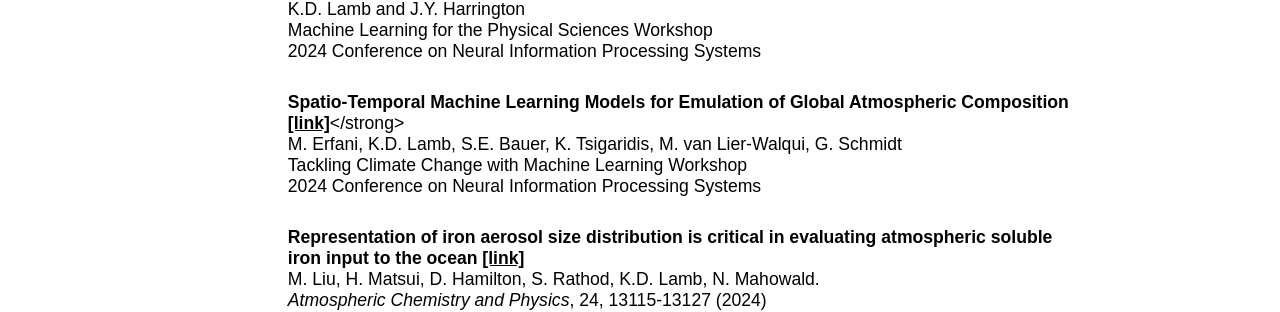
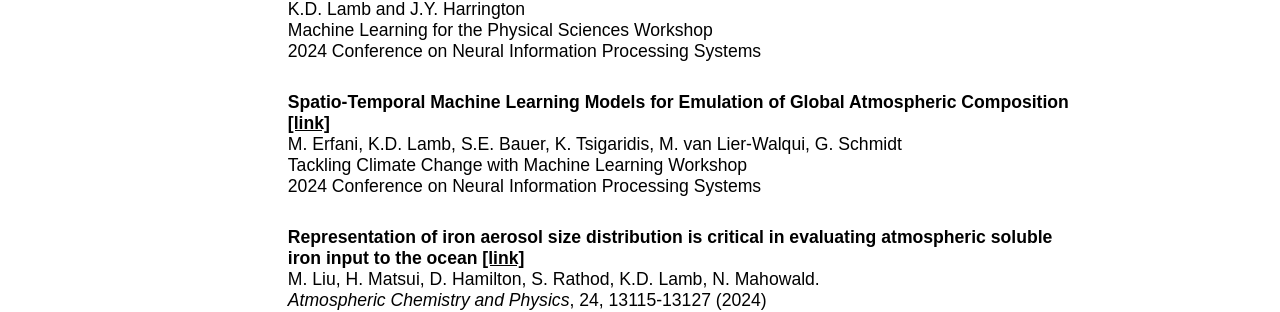
Before and after one commit to kdlamb/kdlamb.github.io, a Jekyll site: the page built from pages/publications.md, in a window 1280 px wide and 900 px high, scrolled down 1095 px. Shown: the part 147-459 px from the top of the window. Built offline with Jekyll 4.4.1, drawn with Linux system fonts in a browser that asks for light colours; nearby versions of some CDN libraries.

Commit message:
Updates to publications

```diff
--- a/pages/publications.md
+++ b/pages/publications.md
@@ -76,7 +76,7 @@ Machine Learning for the Physical Sciences Workshop <br>
 
  <tr>
 <td></td>
-<td><strong>Spatio-Temporal Machine Learning Models for Emulation of Global Atmospheric Composition <a href="https://www.climatechange.ai/papers/neurips2024/66">[link]</a></strong></strong><br>
+<td><strong>Spatio-Temporal Machine Learning Models for Emulation of Global Atmospheric Composition <a href="https://www.climatechange.ai/papers/neurips2024/66">[link]</a></strong><br>
 M. Erfani, K.D. Lamb, S.E. Bauer, K. Tsigaridis, M. van Lier-Walqui, G. Schmidt<br>
 Tackling Climate Change with Machine Learning Workshop <br>
 2024 Conference on Neural Information Processing Systems<br></td>
```
